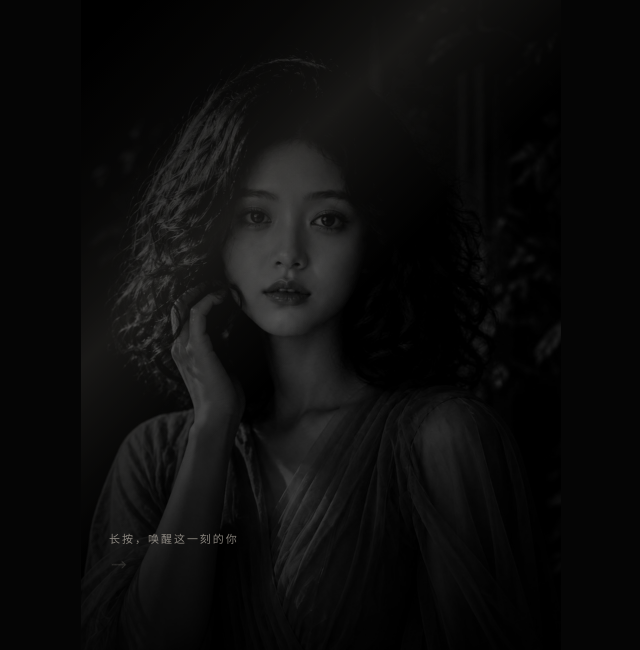
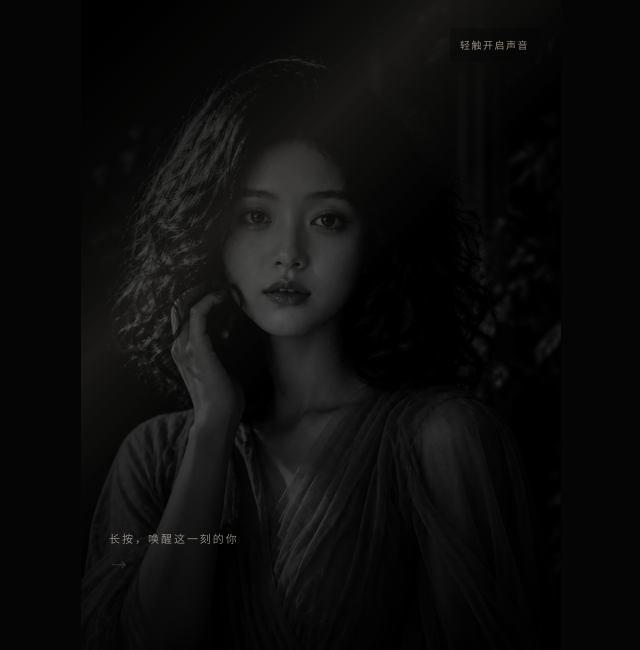
Before and after one commit to alfenova0910-crypto/portrait-cover-h5-demo, a React (Vite) app: page / in a window 1280 px wide. Shown: the top 650 px of the page, without its empty margins (319-959 px from the left). Built offline with nearby package versions, Linux system fonts and the light colour scheme.

Commit message:
Stabilize music start and remove looping light effect

```diff
--- a/src/App.tsx
+++ b/src/App.tsx
@@ -15,14 +15,21 @@ export default function Home() {
   const [introReady, setIntroReady] = useState(false);
   const [selected, setSelected] = useState<number | null>(null);
   const musicRef = useRef<HTMLAudioElement | null>(null);
-
-  useEffect(() => {
+  if (!musicRef.current) {
     const music = new Audio(config.backgroundMusic);
-    music.loop = true;
+    music.preload = "auto";
+    music.loop = false;
     music.volume = 0.52;
     musicRef.current = music;
-    return () => { music.pause(); musicRef.current = null; };
-  }, []);
+  }
+  const startMusic = () => {
+    const music = musicRef.current;
+    if (!music) return;
+    if (music.ended) music.currentTime = 0;
+    music.play().catch(() => {});
+  };
+
+  useEffect(() => () => { musicRef.current?.pause(); }, []);
 
   // 由订单数据驱动的消费入口
   const { photos, tier, choice, themeSkin } = config;
@@ -31,9 +38,7 @@ export default function Home() {
   const handleSummonFallback = () => setPhase("intro");
 
   useEffect(() => {
-    const ambient = <audio ref={musicRef} src={config.backgroundMusic} loop preload="auto" />;
-
-  if (phase === "intro") {
+    if (phase === "intro") {
       const timeout = window.setTimeout(() => setIntroReady(true), 1650);
       return () => window.clearTimeout(timeout);
     }
@@ -47,15 +52,13 @@ export default function Home() {
         config={config}
         onComplete={handleSummonComplete}
         onFallback={handleSummonFallback}
-        onActivate={() => { musicRef.current?.play().catch(() => {}); }}
+        onActivate={startMusic}
       />
       </>
     );
   }
 
   // ---- 黑场章节（数据驱动章节标题） ----
-  const ambient = <audio ref={musicRef} src={config.backgroundMusic} loop preload="auto" />;
-
   if (phase === "intro") {
     // 根据 choice 决定章节文案
     const chapterTitle =
--- a/src/SummonCover.tsx
+++ b/src/SummonCover.tsx
@@ -80,6 +80,7 @@ export default function SummonCover({ config, onComplete, onFallback, onActivate
     if (completedRef.current) return;
     completedRef.current = false;
     onActivate?.();
+    setSoundOn(true);
     safeSetPhase("summoning");
     setProgress(0);
     startTimeRef.current = performance.now();
@@ -283,6 +284,8 @@ export default function SummonCover({ config, onComplete, onFallback, onActivate
 
       {phase !== "loading" && phase !== "playing" && phase !== "outro" && <div className="summon-cover-title" style={{ opacity: progress >= 35 ? Math.min(1, (progress - 35) / 35) : 0 }}>此刻的我</div>}
 
+      {phase === "idle" && !soundOn && <button className="summon-audio-start" onPointerDown={e => { e.stopPropagation(); setSoundOn(true); onActivate?.(); }}>轻触开启声音</button>}
+
       {/* 引导提示（idle 时显示） */}
       {phase === "idle" && (
         <div className="summon-hint">
--- a/src/style.css
+++ b/src/style.css
@@ -285,3 +285,7 @@
 
 /* V4: every scene resolves to absolute black; photos lead, words follow. */
 .summon-video-outro{background:#050505!important;animation:solidBlack 1.25s cubic-bezier(.65,0,.25,1) forwards}.is-outro .summon-video{opacity:0!important;filter:saturate(.45) brightness(.25)!important;transition:opacity 1.25s ease,filter 1.25s ease}@keyframes solidBlack{from{opacity:0}to{opacity:1}}.chapter-portal .portal-sink{background:#050505!important}.chapter-portal.is-sinking video{opacity:0!important;filter:saturate(.35) brightness(.12)!important}.clean-space .space-ray{display:none}.clean-space .space-void{background:radial-gradient(ellipse at 51% 51%,rgba(177,135,61,.18),transparent 10%),radial-gradient(ellipse at 51% 56%,rgba(235,221,187,.045),transparent 40%),linear-gradient(155deg,#030303,#0a0906 56%,#030303)}.clean-space .memory-node{transition:opacity 1s ease,filter 1s ease,transform 1s cubic-bezier(.18,.82,.24,1)}.clean-space .memory-node.is-open{animation:nodeArrivalSoft 1.15s cubic-bezier(.18,.82,.24,1) both}.clean-space .memory-line{display:none}.clean-space .node-light{animation:nodeScan 4.4s ease-in-out infinite;opacity:.58}@keyframes nodeArrivalSoft{from{opacity:0;filter:brightness(.12) blur(14px);transform:translate(-50%,-50%) scale(.74)}70%{opacity:.9;filter:brightness(.86) blur(1px);transform:translate(-50%,-50%) scale(1.012)}to{opacity:1;filter:brightness(1) blur(0);transform:translate(-50%,-50%) scale(1)}}.memory-reveal p{opacity:0;animation:captionIn .7s .82s both}.memory-reveal img{animation:photoSettle .82s ease both}
+
+
+/* Sound needs a deliberate first touch on mobile; light only enters once. */
+.summon-audio-start{position:absolute;z-index:7;right:22px;top:28px;border:0;background:rgba(7,7,7,.28);color:rgba(239,228,207,.6);font-size:10px;letter-spacing:.15em;padding:9px 10px;backdrop-filter:blur(8px);-webkit-backdrop-filter:blur(8px)}.clean-space .node-light{animation:nodeScan 1.6s ease-out 1 forwards!important;opacity:.34}.clean-space .memory-node.is-open .node-light{animation:nodeScan 1.6s ease-out 1 forwards!important}
```
Also changed, not shown: 4 other files (tests, documents, lock files or other folders).
